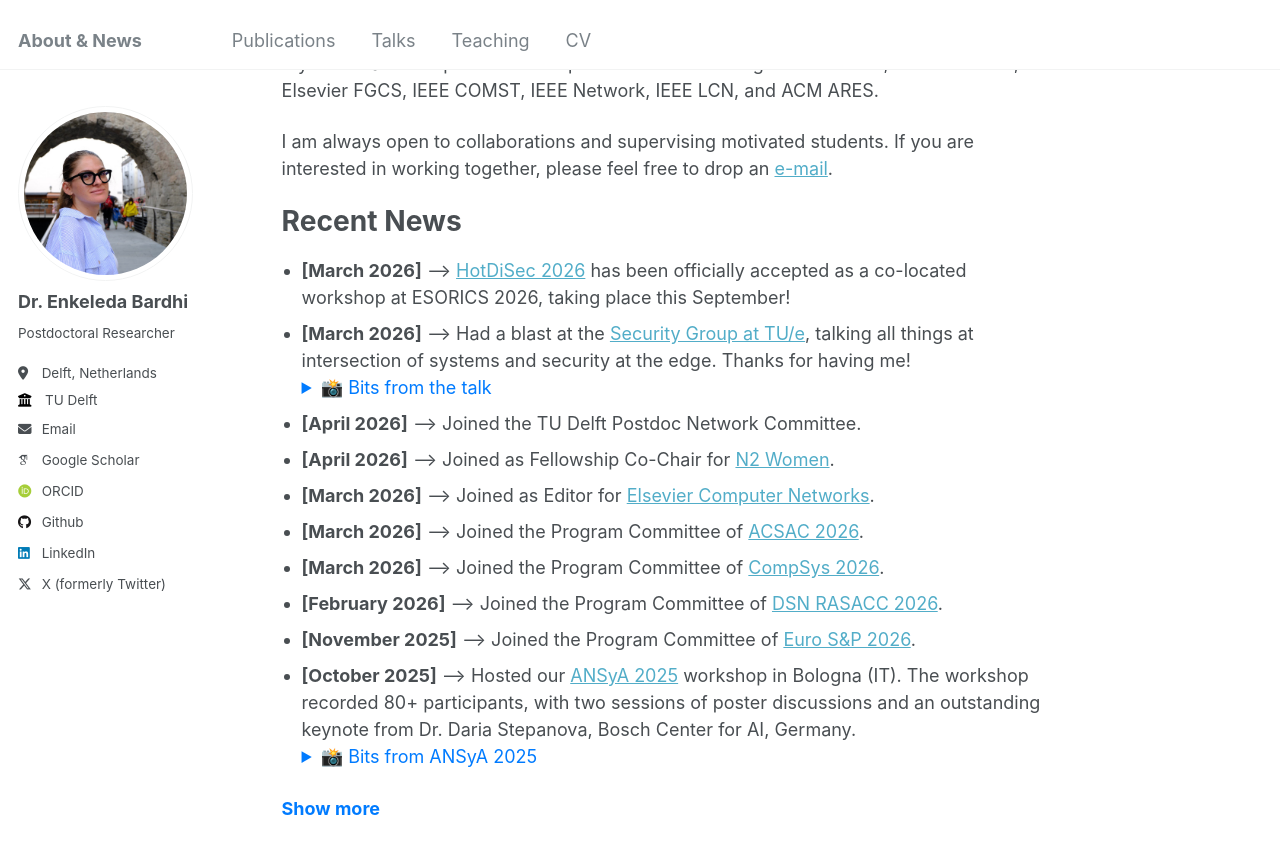
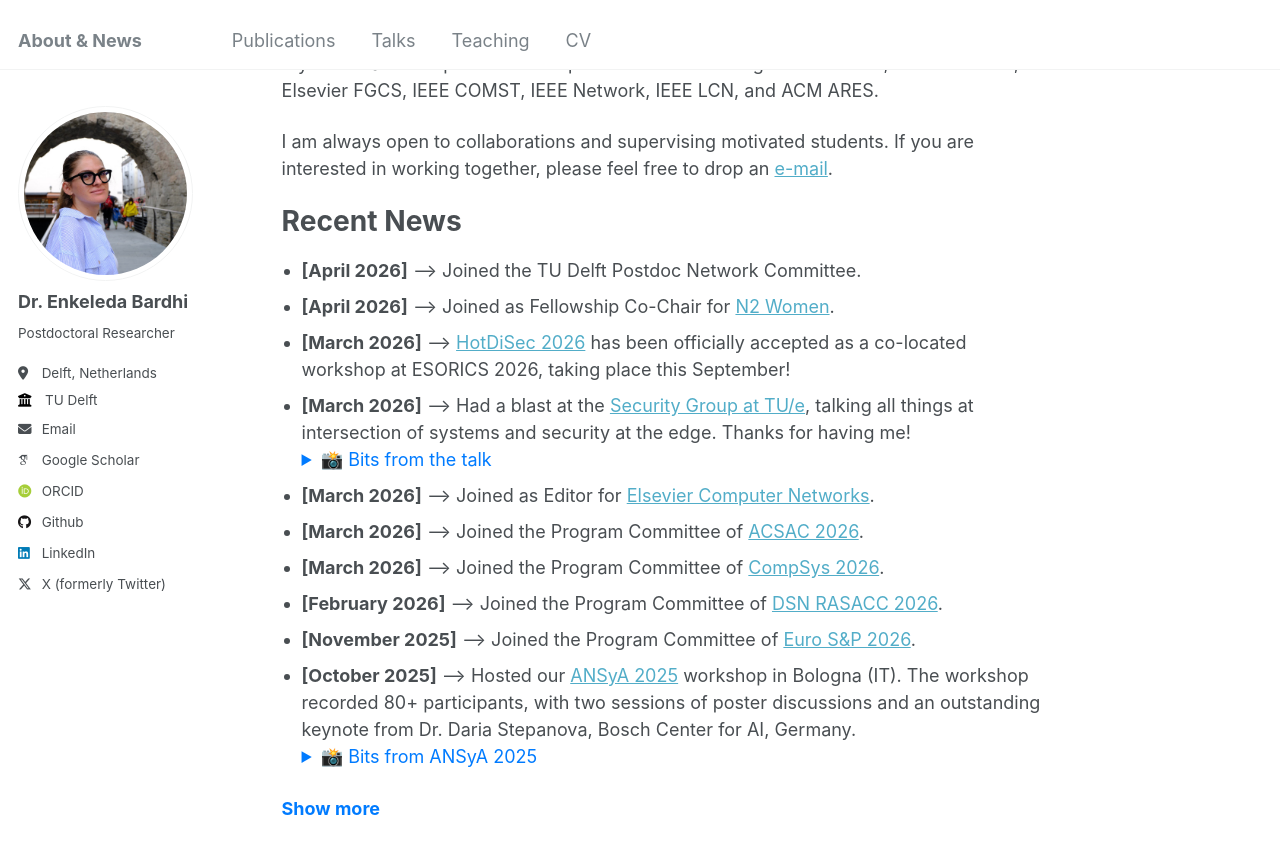
Before and after one commit to bardhienkeleda/bardhienkeleda.github.io, a Jekyll site: the page built from _pages/about.md, in a window 1280 px wide and 900 px high, scrolled down 519 px. Shown: the top 854 px of the window. Built offline with Jekyll 4.4.1, drawn with Linux system fonts in a browser that asks for light colours; some web fonts are replaced.

Commit message:
small fix

```diff
--- a/_pages/about.md
+++ b/_pages/about.md
@@ -21,6 +21,12 @@ I am always open to collaborations and supervising motivated students. If you ar
 <div id="news-list">
 <ul style="list-style-type: disc; margin-left: 20px; padding-left: 0;">
 <li>
+<strong>[April 2026]</strong> --> Joined the TU Delft Postdoc Network Committee.
+</li>
+<li>
+<strong>[April 2026]</strong> --> Joined as Fellowship Co-Chair for  <a href="https://n2women.comsoc.org">N2 Women</a>.
+</li>
+<li>
 <strong>[March 2026]</strong> --> <a href="https://hotdisec.github.io/website_2026/">HotDiSec 2026</a> has been officially accepted as a co-located workshop at ESORICS 2026, taking place this September!
 </li>
 <li>
@@ -32,12 +38,6 @@ I am always open to collaborations and supervising motivated students. If you ar
 </div>
 <p style="font-size: 0.8em; color: gray; margin-top: 5px;">March 19, 2026, TU Eindhoven, Security Group.</p>
 </details>
-</li>
-<li>
-<strong>[April 2026]</strong> --> Joined the TU Delft Postdoc Network Committee.
-</li>
-<li>
-<strong>[April 2026]</strong> --> Joined as Fellowship Co-Chair for  <a href="https://n2women.comsoc.org">N2 Women</a>.
 </li>
 <li>
 <strong>[March 2026]</strong> --> Joined as Editor for  <a href="https://www.sciencedirect.com/journal/computer-networks">Elsevier Computer Networks</a>.
```
